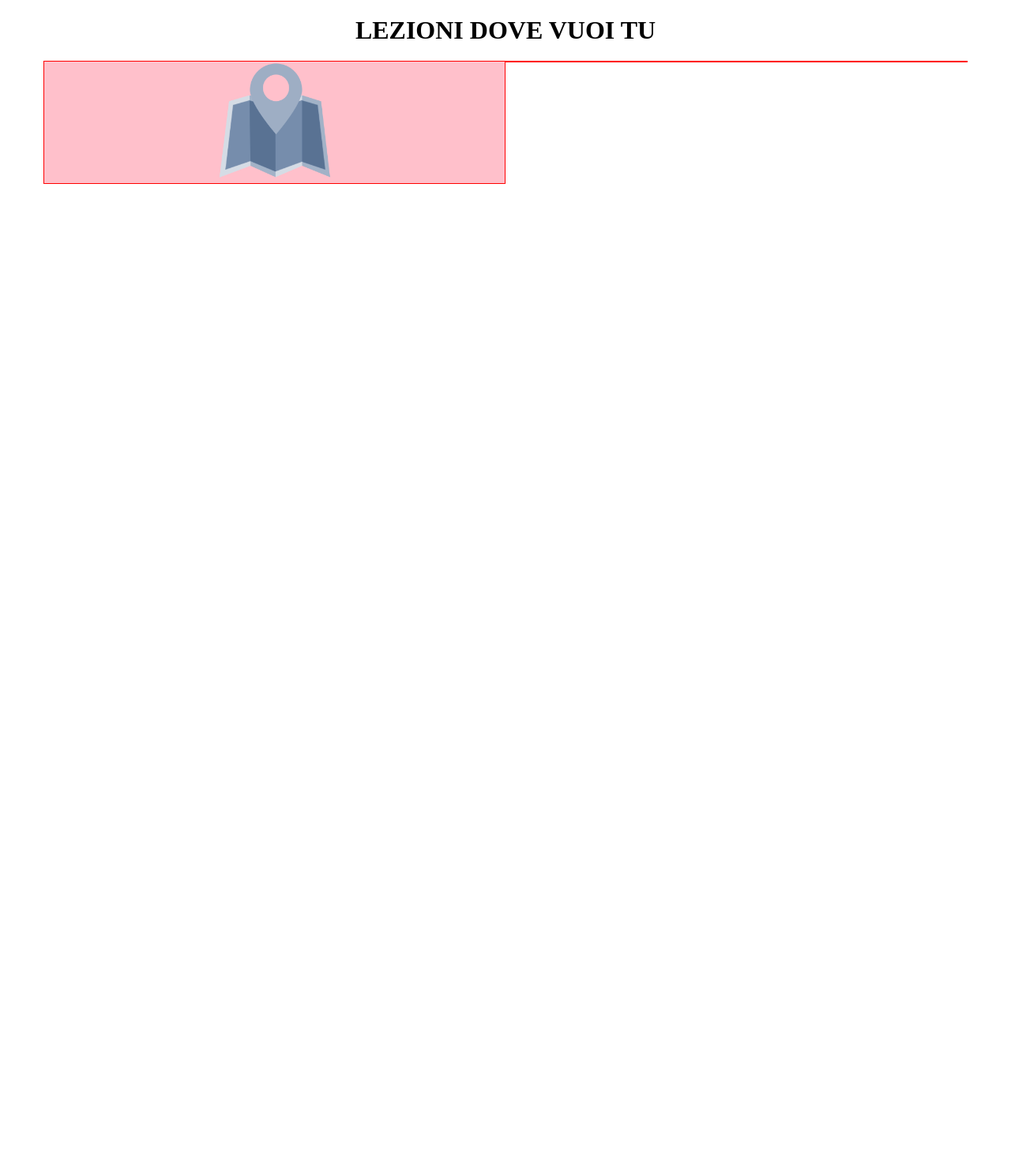
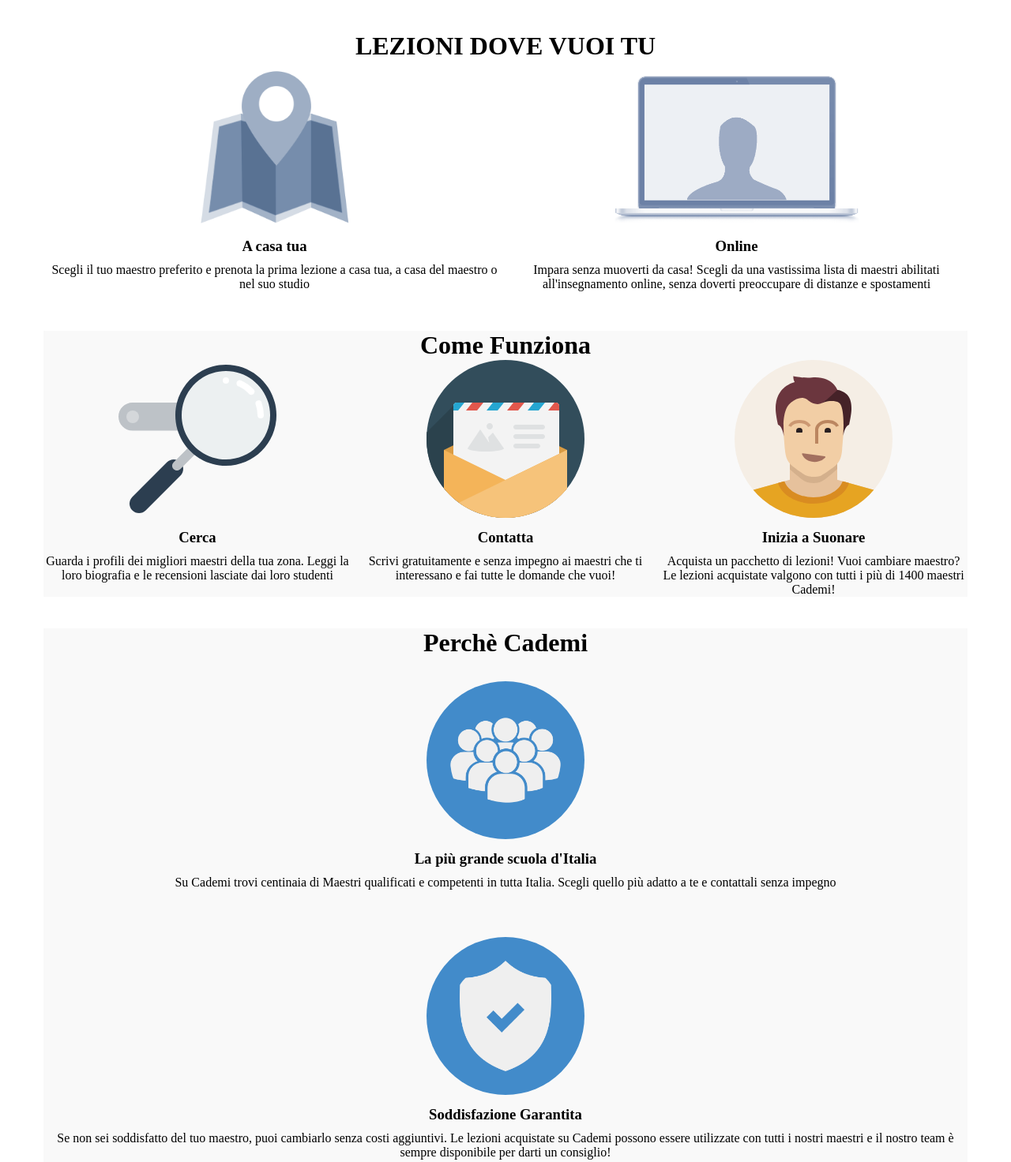
Before and after one commit to williamtruppi/html-css-resp-wannabe-12bool, a plain HTML site: page index.html in a window 1280 px wide. Shown: the top 1472 px of the page at 79% size. Before the commit the page ends 800 px from the top, so only its background shows below. Drawn offline with Linux system fonts and the light colour scheme.

Commit message:
Conversione dell'esercizio in 12 colonne completata

```diff
--- a/assets/css/style.css
+++ b/assets/css/style.css
@@ -2,10 +2,33 @@ body{
   text-align: center;
 }
 
-#lezioni h1{
-  margin: 20px 0;
+.margin_top_bot_40{
+  margin: 40px 0;
 }
 
-#lezioni img{
-  height: 150px;
+.margin_top_bot_30{
+  margin: 30px 0;
 }
+
+.padd_10{
+  padding: 10px;
+}
+
+.margin_top_bot_10{
+  margin: 10px 0;
+}
+
+#steps, #why{
+  background-color: #f9f9f9;
+  background-size: 100%;
+}
+
+#lezioni img, #steps img, #why img{
+  height: 200px;
+}
+
+#why img {
+  background-color: #428bca;
+  border-radius: 50%;
+  padding: 30px
+}
--- a/index.html
+++ b/index.html
@@ -8,21 +8,67 @@
   <link rel="stylesheet" href="assets/css/12-bool.css">
   <title>Wannabe 12-bool responsive</title>
 </head>
-<body class="debug">
+
+<body>
 
   <div class="container">
     <!-- prima riga -->
 
     <!-- seconda riga -->
-    <div class="row" id="lezioni">
+    <div class="row margin_top_bot_40" id="lezioni">
       <h1>LEZIONI DOVE VUOI TU</h1>
-      <div class="col-lg-6">
+      <div class="padd_10 col-lg-6 col-sm-12">
         <img src="assets/img/icon/maps.png" alt="">
+        <h3 class="margin_top_bot_10">A casa tua</h3>
+        <p>Scegli il tuo maestro preferito e prenota la prima lezione a casa tua, a casa del maestro o nel suo studio</p>
       </div>
-      <div class="col-lg-6">
+      <div class="padd_10 col-lg-6 col-sm-12">
+        <img src="assets/img/icon/screen.png" alt="pc portatile">
+        <h3 class="margin_top_bot_10">Online</h3>
+        <p>Impara senza muoverti da casa! Scegli da una vastissima lista di maestri abilitati all'insegnamento online, senza doverti preoccupare di distanze e spostamenti</p>
+      </div>
+    </div>
 
+    <div class="row margin_top_bot_40" id="steps">
+      <h1>Come Funziona</h1>
+      <div class="col-lg-4">
+        <img src="assets/img/search.svg" alt="">
+        <h3 class="margin_top_bot_10">Cerca</h3>
+        <p>Guarda i profili dei migliori maestri della tua zona. Leggi la loro biografia e le recensioni lasciate dai loro studenti</p>
       </div>
 
+      <div class="col-lg-4">
+        <img src="assets/img/letter.svg" alt="">
+        <h3 class="margin_top_bot_10">Contatta</h3>
+        <p>Scrivi gratuitamente e senza impegno ai maestri che ti interessano e fai tutte le domande che vuoi!</p>
+      </div>
+
+      <div class="col-lg-4">
+        <img src="assets/img/male.svg" alt="">
+        <h3 class="margin_top_bot_10">Inizia a Suonare</h3>
+        <p>Acquista un pacchetto di lezioni! Vuoi cambiare maestro? Le lezioni acquistate valgono con tutti i più di 1400 maestri Cademi!</p>
+      </div>
+    </div>
+
+    <div class="row margin_top_bot_40" id="why">
+      <h1>Perchè Cademi</h1>
+      <div class="margin_top_bot_30 col-lg-12">
+        <img src="assets/img/icon/profile.png" alt="">
+        <h3 class="margin_top_bot_10">La più grande scuola d'Italia</h3>
+        <p>Su Cademi trovi centinaia di Maestri qualificati e competenti in tutta Italia. Scegli quello più adatto a te e contattali senza impegno</p>
+      </div>
+
+      <div class="margin_top_bot_30 col-lg-12">
+        <img src="assets/img/icon/secure.png" alt="">
+        <h3 class="margin_top_bot_10">Soddisfazione Garantita</h3>
+        <p>Se non sei soddisfatto del tuo maestro, puoi cambiarlo senza costi aggiuntivi. Le lezioni acquistate su Cademi possono essere utilizzate con tutti i nostri maestri e il nostro team è sempre disponibile per darti un consiglio!</p>
+      </div>
+
+      <div class="margin_top_bot_30 col-lg-12">
+        <img src="assets/img/icon/flex.png" alt="">
+        <h3>Flessibile e Conveniente</h3>
+        <p>Cademi non ha alcun costo d’iscrizione a differenza delle scuole di musica tradizionali. Inoltre, sei tu a scegliere dove fare lezione e gli orari delle tue lezioni.</p>
+      </div>
     </div>
   </div>
 
```
